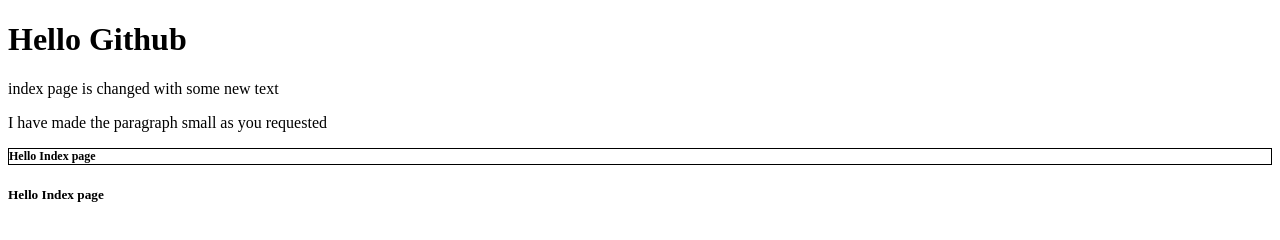
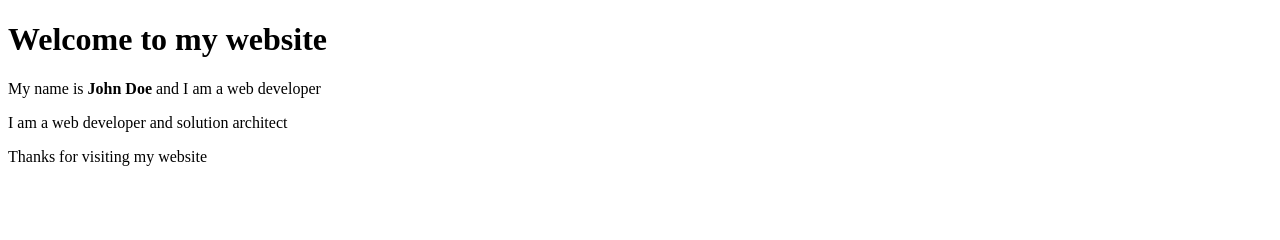
Before and after one commit to j33mk/githubpractice, a plain HTML site: page index.html in a window 1280 px wide. Drawn offline with Linux system fonts and the light colour scheme.

Commit message:
feature/changing-index-page
Page is refactored completely without loosing quality

```diff
--- a/index.html
+++ b/index.html
@@ -7,16 +7,13 @@
     <title>Document</title>
 </head>
 <body>
-    <h1>Hello Github</h1>
-    <p>
-        index page is changed with some new text
-    </p>
-    <p>
-        I have made the paragraph small as you requested
-    </p>
-    <h2 style="border:1px solid black; font-size: 12px;">
-        Hello Index page
-    </h2>
-    <h5>Hello Index page</h5>
+    <!--Create index page with welcome and nice paragraph-->
+    <h1>Welcome to my website</h1>
+    <p>My name is <strong>John Doe</strong> and I am a web developer</p>
+    <p>I am a web developer and solution architect</p>
+    <!--Add a nice footer please-->
+    <footer>
+        <p>Thanks for visiting my website</p>
+    </footer>
 </body>
 </html>
```
